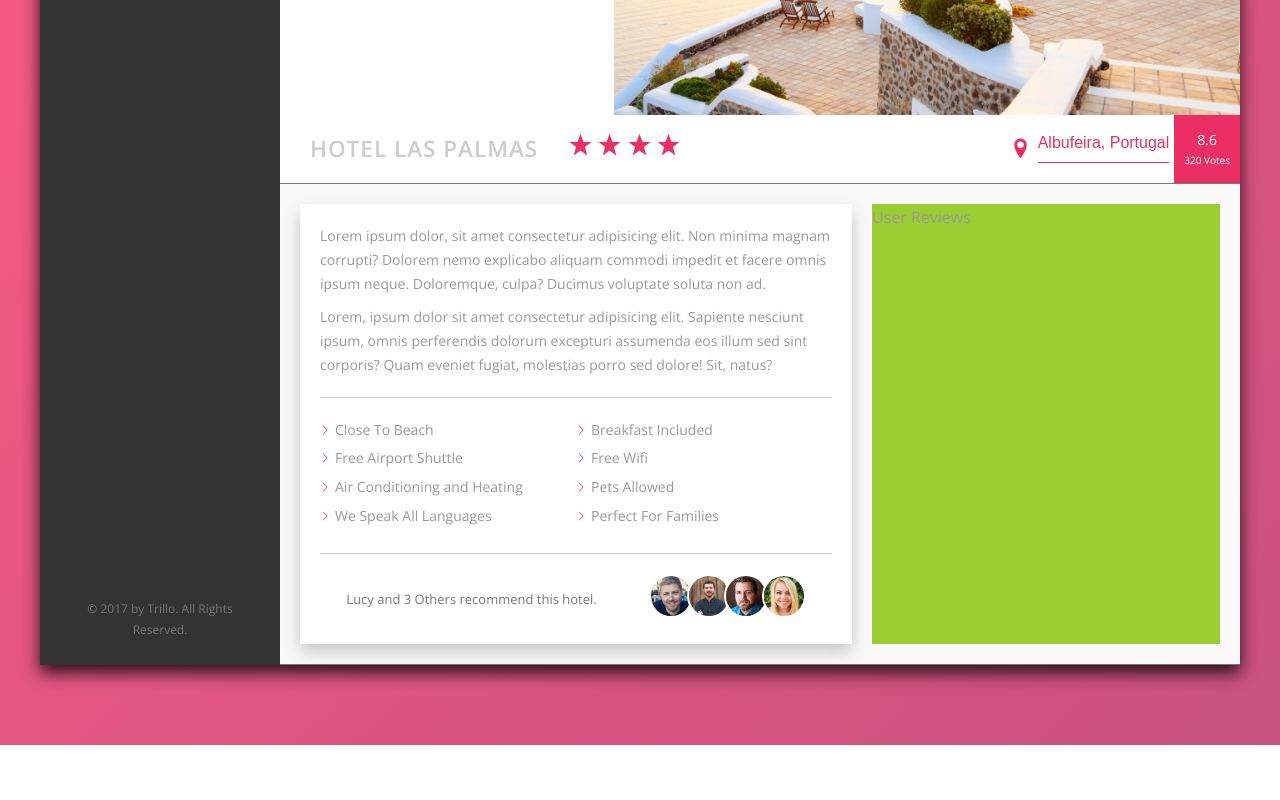
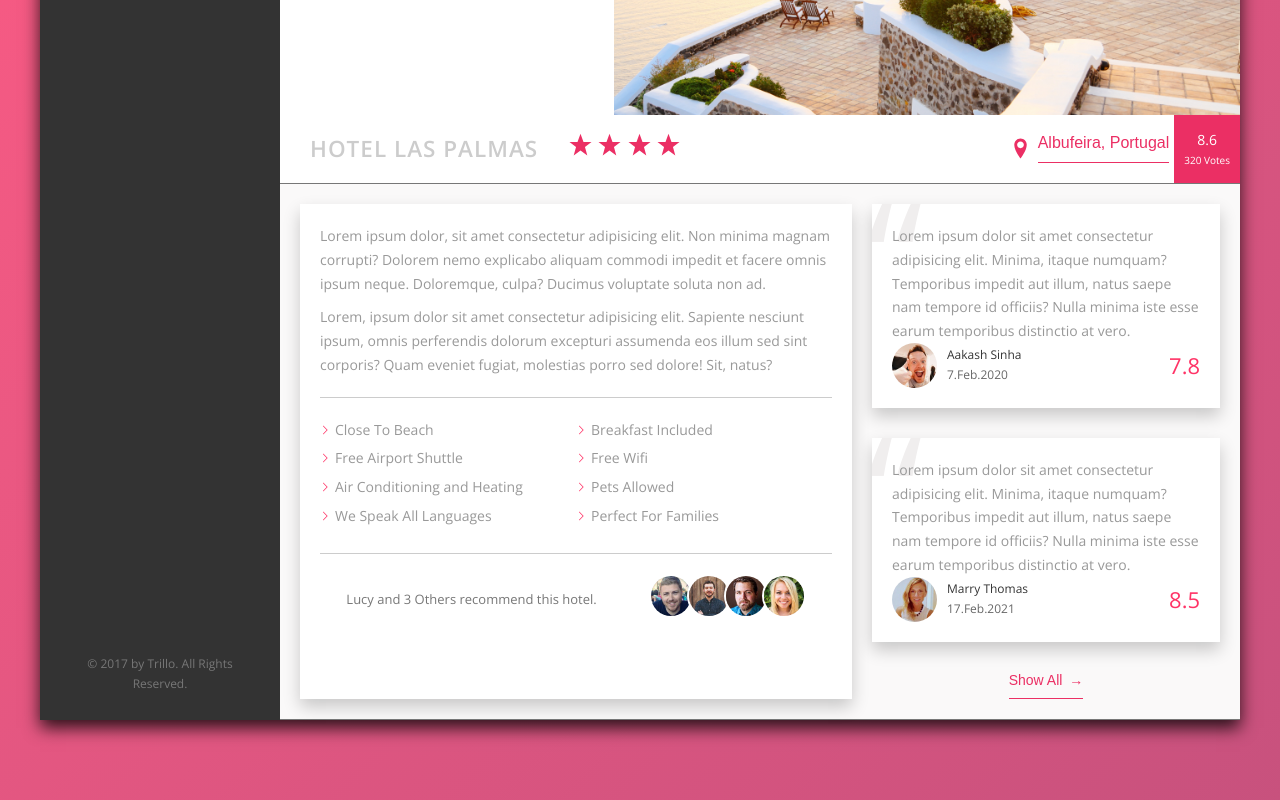
Before and after one commit to AbhaySingh5349/TrilloBooking, a website: page index.html in a window 1280 px wide. Shown: the part 441-1241 px from the top of the page. Before the commit the page ends 1186 px from the top, so only its background shows below. Drawn offline with nearby package versions, Linux system fonts and the light colour scheme.

Commit message:
built user reviews section

```diff
--- a/index.html
+++ b/index.html
@@ -123,7 +123,9 @@
               <svg class="overview__icon overview__icon--location">
                 <use xlink:href="img/sprite.svg#icon-location-pin"></use>
               </svg>
-              <button class="btn-inline">Albufeira, Portugal</button>
+              <button class="btn-inline btn-inline--pulsate">
+                Albufeira, Portugal
+              </button>
             </div>
             <div class="overview__rating">
               <div class="overview__rating--average">8.6</div>
@@ -166,7 +168,52 @@
                 </p>
               </div>
             </div>
-            <div class="user-reviews">User Reviews</div>
+            <figure class="user-reviews">
+              <figure class="review">
+                <blockquote class="review__text">
+                  Lorem ipsum dolor sit amet consectetur adipisicing elit.
+                  Minima, itaque numquam? Temporibus impedit aut illum, natus
+                  saepe nam tempore id officiis? Nulla minima iste esse earum
+                  temporibus distinctio at vero.
+                </blockquote>
+                <figcaption class="review__user">
+                  <img
+                    src="img/user-1.jpg"
+                    alt="user 1"
+                    class="review__photo"
+                  />
+                  <div class="review__user-box">
+                    <p class="review__user-name">Aakash Sinha</p>
+                    <p class="review__user-date">7.Feb.2020</p>
+                  </div>
+                  <div class="review__rating">7.8</div>
+                </figcaption>
+              </figure>
+              <figure class="review">
+                <blockquote class="review__text">
+                  Lorem ipsum dolor sit amet consectetur adipisicing elit.
+                  Minima, itaque numquam? Temporibus impedit aut illum, natus
+                  saepe nam tempore id officiis? Nulla minima iste esse earum
+                  temporibus distinctio at vero.
+                </blockquote>
+                <figcaption class="review__user">
+                  <img
+                    src="img/user-2.jpg"
+                    alt="user 2"
+                    class="review__photo"
+                  />
+                  <div class="review__user-box">
+                    <p class="review__user-name">Marry Thomas</p>
+                    <p class="review__user-date">17.Feb.2021</p>
+                  </div>
+                  <div class="review__rating">8.5</div>
+                </figcaption>
+              </figure>
+
+              <button class="btn-inline btn-inline--movement">
+                Show All <span>&rarr;</span>
+              </button>
+            </figure>
           </div>
         </main>
       </div>
--- a/sass/components/_button.scss
+++ b/sass/components/_button.scss
@@ -10,8 +10,25 @@
   cursor: pointer;
   transform: all 0.2s;
 
-  &:hover {
-    color: $color-grey-dark-1;
-    animation: pulsate 1s infinite;
+  &--pulsate {
+    &:hover {
+      color: $color-grey-dark-1;
+      animation: pulsate 1s infinite;
+    }
+  }
+
+  & span {
+    margin-left: 0.3rem;
+    transition: all 0.3s;
+  }
+
+  &--movement {
+    &:hover {
+      color: $color-grey-dark-1;
+
+      span {
+        margin-left: 0.8rem;
+      }
+    }
   }
 }
--- a/sass/components/_user-reviews.scss
+++ b/sass/components/_user-reviews.scss
@@ -1,4 +1,68 @@
 .user-reviews {
-  background-color: yellowgreen;
   flex: 1; // occupy remaining space
+  font-size: 1.4rem;
+
+  display: flex;
+  flex-direction: column;
+  align-items: center;
 }
+
+.review {
+  background-color: $color-white;
+  box-shadow: $light-shadow;
+  padding: 2rem;
+  margin-bottom: 3rem;
+
+  position: relative;
+
+  overflow: hidden; // for quotations to be inside container
+
+  // to add quotation mark
+  &::before {
+    content: "\201C";
+    font-size: 16rem;
+
+    position: absolute;
+    top: -8.5rem;
+    left: -0.5rem;
+    z-index: 1;
+
+    color: $color-grey-light-3;
+  }
+
+  &__text {
+    position: relative; // so that we can set z-index
+    z-index: 2;
+  }
+
+  &__user {
+    display: flex;
+    flex-direction: row;
+    align-items: center;
+
+    &-box {
+    }
+    &-name {
+      font-size: 1.2rem;
+      color: rgba($color-black, 0.8);
+    }
+    &-date {
+      font-size: 1.2rem;
+      color: rgba($color-black, 0.6);
+    }
+  }
+
+  &__photo {
+    height: 4.5rem;
+    width: 4.5rem;
+    border-radius: 50%;
+
+    margin-right: 1rem;
+  }
+
+  &__rating {
+    margin-left: auto; // shift in right direction and occupy all space on left
+    color: $color-primary-light;
+    font-size: 2.2rem;
+  }
+}
```
Also changed, not shown: css/style.css.
